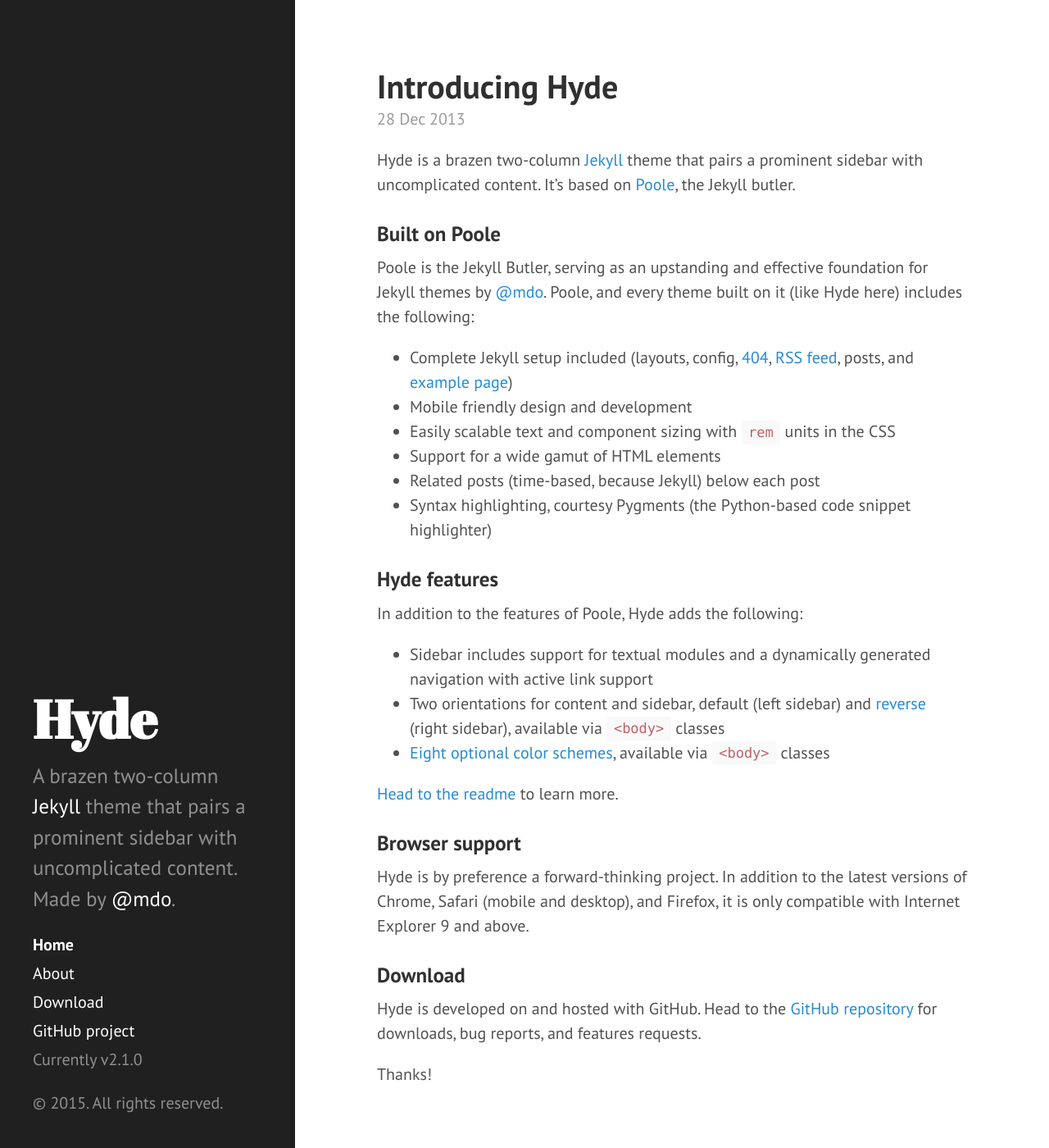
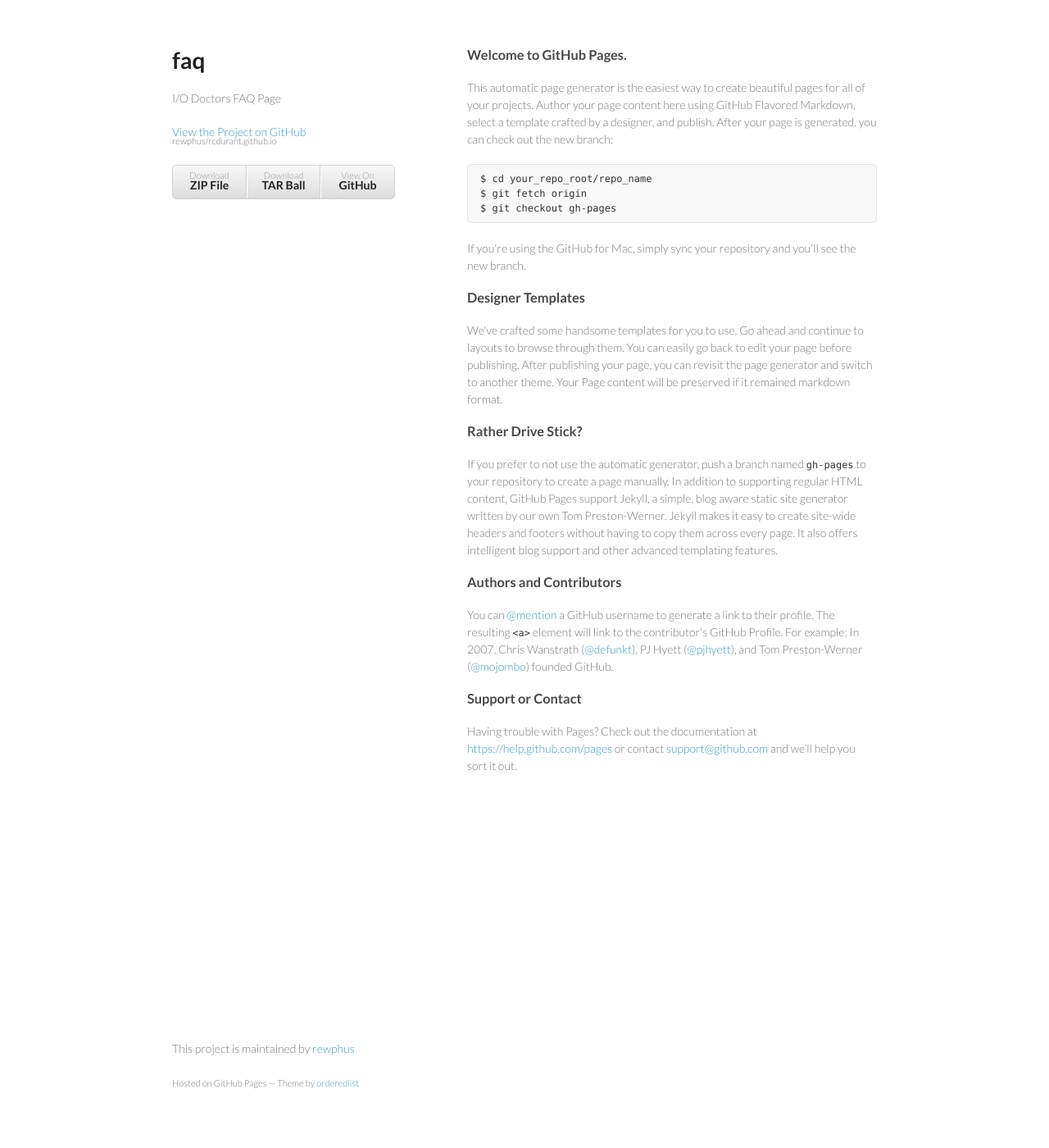
Before and after one commit to rewphus/faq, a Jekyll site: the page index.html, which Jekyll copies as it is, in a window 1280 px wide and 1400 px high. Shown: the whole window at 82% size. Built offline with Jekyll 4.4.1, drawn with Linux system fonts in a browser that asks for light colours; Markdown is read by kramdown in place of the engine named in the settings; the list of posts is cut into pages by our own code; some of the changed text lies outside the part shown.

Commit message:
Create gh-pages branch via GitHub

```diff
--- a/index.html
+++ b/index.html
@@ -1,37 +1,71 @@
----
-layout: default
-title: Home
----
+<!doctype html>
+<html>
+  <head>
+    <meta charset="utf-8">
+    <meta http-equiv="X-UA-Compatible" content="chrome=1">
+    <title>faq by rewphus</title>
 
-<div class="posts">
-  {% for post in paginator.posts %}
-  <div class="post">
-    <h1 class="post-title">
-      <a href="{{ post.url }}">
-        {{ post.title }}
-      </a>
-    </h1>
+    <link rel="stylesheet" href="stylesheets/styles.css">
+    <link rel="stylesheet" href="stylesheets/github-light.css">
+    <meta name="viewport" content="width=device-width, initial-scale=1, user-scalable=no">
+    <!--[if lt IE 9]>
+    <script src="//html5shiv.googlecode.com/svn/trunk/html5.js"></script>
+    <![endif]-->
+  </head>
+  <body>
+    <div class="wrapper">
+      <header>
+        <h1>faq</h1>
+        <p>I/O Doctors FAQ Page</p>
 
-    <span class="post-date">{{ post.date | date_to_string }}</span>
+        <p class="view"><a href="https://github.com/rewphus/rcdurant.github.io">View the Project on GitHub <small>rewphus/rcdurant.github.io</small></a></p>
 
-    {{ post.content }}
-  </div>
-  {% endfor %}
-</div>
 
-<div class="pagination">
-  {% if paginator.next_page %}
-    <a class="pagination-item older" href="{{ site.baseurl }}page{{paginator.next_page}}">Older</a>
-  {% else %}
-    <span class="pagination-item older">Older</span>
-  {% endif %}
-  {% if paginator.previous_page %}
-    {% if paginator.page == 2 %}
-      <a class="pagination-item newer" href="{{ site.baseurl }}">Newer</a>
-    {% else %}
-      <a class="pagination-item newer" href="{{ site.baseurl }}page{{paginator.previous_page}}">Newer</a>
-    {% endif %}
-  {% else %}
-    <span class="pagination-item newer">Newer</span>
-  {% endif %}
-</div>
+        <ul>
+          <li><a href="https://github.com/rewphus/rcdurant.github.io/zipball/master">Download <strong>ZIP File</strong></a></li>
+          <li><a href="https://github.com/rewphus/rcdurant.github.io/tarball/master">Download <strong>TAR Ball</strong></a></li>
+          <li><a href="https://github.com/rewphus/rcdurant.github.io">View On <strong>GitHub</strong></a></li>
+        </ul>
+      </header>
+      <section>
+        <h3>
+<a id="welcome-to-github-pages" class="anchor" href="#welcome-to-github-pages" aria-hidden="true"><span class="octicon octicon-link"></span></a>Welcome to GitHub Pages.</h3>
+
+<p>This automatic page generator is the easiest way to create beautiful pages for all of your projects. Author your page content here using GitHub Flavored Markdown, select a template crafted by a designer, and publish. After your page is generated, you can check out the new branch:</p>
+
+<pre><code>$ cd your_repo_root/repo_name
+$ git fetch origin
+$ git checkout gh-pages
+</code></pre>
+
+<p>If you're using the GitHub for Mac, simply sync your repository and you'll see the new branch.</p>
+
+<h3>
+<a id="designer-templates" class="anchor" href="#designer-templates" aria-hidden="true"><span class="octicon octicon-link"></span></a>Designer Templates</h3>
+
+<p>We've crafted some handsome templates for you to use. Go ahead and continue to layouts to browse through them. You can easily go back to edit your page before publishing. After publishing your page, you can revisit the page generator and switch to another theme. Your Page content will be preserved if it remained markdown format.</p>
+
+<h3>
+<a id="rather-drive-stick" class="anchor" href="#rather-drive-stick" aria-hidden="true"><span class="octicon octicon-link"></span></a>Rather Drive Stick?</h3>
+
+<p>If you prefer to not use the automatic generator, push a branch named <code>gh-pages</code> to your repository to create a page manually. In addition to supporting regular HTML content, GitHub Pages support Jekyll, a simple, blog aware static site generator written by our own Tom Preston-Werner. Jekyll makes it easy to create site-wide headers and footers without having to copy them across every page. It also offers intelligent blog support and other advanced templating features.</p>
+
+<h3>
+<a id="authors-and-contributors" class="anchor" href="#authors-and-contributors" aria-hidden="true"><span class="octicon octicon-link"></span></a>Authors and Contributors</h3>
+
+<p>You can <a href="https://github.com/blog/821" class="user-mention">@mention</a> a GitHub username to generate a link to their profile. The resulting <code>&lt;a&gt;</code> element will link to the contributor's GitHub Profile. For example: In 2007, Chris Wanstrath (<a href="https://github.com/defunkt" class="user-mention">@defunkt</a>), PJ Hyett (<a href="https://github.com/pjhyett" class="user-mention">@pjhyett</a>), and Tom Preston-Werner (<a href="https://github.com/mojombo" class="user-mention">@mojombo</a>) founded GitHub.</p>
+
+<h3>
+<a id="support-or-contact" class="anchor" href="#support-or-contact" aria-hidden="true"><span class="octicon octicon-link"></span></a>Support or Contact</h3>
+
+<p>Having trouble with Pages? Check out the documentation at <a href="https://help.github.com/pages">https://help.github.com/pages</a> or contact <a href="mailto:support@github.com">support@github.com</a> and we’ll help you sort it out.</p>
+      </section>
+      <footer>
+        <p>This project is maintained by <a href="https://github.com/rewphus">rewphus</a></p>
+        <p><small>Hosted on GitHub Pages &mdash; Theme by <a href="https://github.com/orderedlist">orderedlist</a></small></p>
+      </footer>
+    </div>
+    <script src="javascripts/scale.fix.js"></script>
+
+  </body>
+</html>
--- /dev/null
+++ b/javascripts/scale.fix.js
@@ -0,0 +1,17 @@
+var metas = document.getElementsByTagName('meta');
+var i;
+if (navigator.userAgent.match(/iPhone/i)) {
+  for (i=0; i<metas.length; i++) {
+    if (metas[i].name == "viewport") {
+      metas[i].content = "width=device-width, minimum-scale=1.0, maximum-scale=1.0";
+    }
+  }
+  document.addEventListener("gesturestart", gestureStart, false);
+}
+function gestureStart() {
+  for (i=0; i<metas.length; i++) {
+    if (metas[i].name == "viewport") {
+      metas[i].content = "width=device-width, minimum-scale=0.25, maximum-scale=1.6";
+    }
+  }
+}
--- /dev/null
+++ b/stylesheets/github-light.css
@@ -0,0 +1,115 @@
+/*
+   Copyright 2014 GitHub Inc.
+
+   Licensed under the Apache License, Version 2.0 (the "License");
+   you may not use this file except in compliance with the License.
+   You may obtain a copy of the License at
+
+       http://www.apache.org/licenses/LICENSE-2.0
+
+   Unless required by applicable law or agreed to in writing, software
+   distributed under the License is distributed on an "AS IS" BASIS,
+   WITHOUT WARRANTIES OR CONDITIONS OF ANY KIND, either express or implied.
+   See the License for the specific language governing permissions and
+   limitations under the License.
+
+*/
+
+.pl-c /* comment */ {
+  color: #969896;
+}
+
+.pl-c1      /* constant, markup.raw, meta.diff.header, meta.module-reference, meta.property-name, support, support.constant, support.variable, variable.other.constant */,
+.pl-s .pl-v /* string variable */ {
+  color: #0086b3;
+}
+
+.pl-e  /* entity */,
+.pl-en /* entity.name */ {
+  color: #795da3;
+}
+
+.pl-s .pl-s1 /* string source */,
+.pl-smi      /* storage.modifier.import, storage.modifier.package, storage.type.java, variable.other, variable.parameter.function */ {
+  color: #333;
+}
+
+.pl-ent /* entity.name.tag */ {
+  color: #63a35c;
+}
+
+.pl-k /* keyword, storage, storage.type */ {
+  color: #a71d5d;
+}
+
+.pl-pds              /* punctuation.definition.string, string.regexp.character-class */,
+.pl-s                /* string */,
+.pl-s .pl-pse .pl-s1 /* string punctuation.section.embedded source */,
+.pl-sr               /* string.regexp */,
+.pl-sr .pl-cce       /* string.regexp constant.character.escape */,
+.pl-sr .pl-sra       /* string.regexp string.regexp.arbitrary-repitition */,
+.pl-sr .pl-sre       /* string.regexp source.ruby.embedded */ {
+  color: #183691;
+}
+
+.pl-v /* variable */ {
+  color: #ed6a43;
+}
+
+.pl-id /* invalid.deprecated */ {
+  color: #b52a1d;
+}
+
+.pl-ii /* invalid.illegal */ {
+  background-color: #b52a1d;
+  color: #f8f8f8;
+}
+
+.pl-sr .pl-cce /* string.regexp constant.character.escape */ {
+  color: #63a35c;
+  font-weight: bold;
+}
+
+.pl-ml /* markup.list */ {
+  color: #693a17;
+}
+
+.pl-mh        /* markup.heading */,
+.pl-mh .pl-en /* markup.heading entity.name */,
+.pl-ms        /* meta.separator */ {
+  color: #1d3e81;
+  font-weight: bold;
+}
+
+.pl-mq /* markup.quote */ {
+  color: #008080;
+}
+
+.pl-mi /* markup.italic */ {
+  color: #333;
+  font-style: italic;
+}
+
+.pl-mb /* markup.bold */ {
+  color: #333;
+  font-weight: bold;
+}
+
+.pl-md /* markup.deleted, meta.diff.header.from-file */ {
+  background-color: #ffecec;
+  color: #bd2c00;
+}
+
+.pl-mi1 /* markup.inserted, meta.diff.header.to-file */ {
+  background-color: #eaffea;
+  color: #55a532;
+}
+
+.pl-mdr /* meta.diff.range */ {
+  color: #795da3;
+  font-weight: bold;
+}
+
+.pl-mo /* meta.output */ {
+  color: #1d3e81;
+}
--- /dev/null
+++ b/stylesheets/styles.css
@@ -0,0 +1,255 @@
+@import url(https://fonts.googleapis.com/css?family=Lato:300italic,700italic,300,700);
+
+body {
+  padding:50px;
+  font:14px/1.5 Lato, "Helvetica Neue", Helvetica, Arial, sans-serif;
+  color:#777;
+  font-weight:300;
+}
+
+h1, h2, h3, h4, h5, h6 {
+  color:#222;
+  margin:0 0 20px;
+}
+
+p, ul, ol, table, pre, dl {
+  margin:0 0 20px;
+}
+
+h1, h2, h3 {
+  line-height:1.1;
+}
+
+h1 {
+  font-size:28px;
+}
+
+h2 {
+  color:#393939;
+}
+
+h3, h4, h5, h6 {
+  color:#494949;
+}
+
+a {
+  color:#39c;
+  font-weight:400;
+  text-decoration:none;
+}
+
+a small {
+  font-size:11px;
+  color:#777;
+  margin-top:-0.6em;
+  display:block;
+}
+
+.wrapper {
+  width:860px;
+  margin:0 auto;
+}
+
+blockquote {
+  border-left:1px solid #e5e5e5;
+  margin:0;
+  padding:0 0 0 20px;
+  font-style:italic;
+}
+
+code, pre {
+  font-family:Monaco, Bitstream Vera Sans Mono, Lucida Console, Terminal;
+  color:#333;
+  font-size:12px;
+}
+
+pre {
+  padding:8px 15px;
+  background: #f8f8f8;
+  border-radius:5px;
+  border:1px solid #e5e5e5;
+  overflow-x: auto;
+}
+
+table {
+  width:100%;
+  border-collapse:collapse;
+}
+
+th, td {
+  text-align:left;
+  padding:5px 10px;
+  border-bottom:1px solid #e5e5e5;
+}
+
+dt {
+  color:#444;
+  font-weight:700;
+}
+
+th {
+  color:#444;
+}
+
+img {
+  max-width:100%;
+}
+
+header {
+  width:270px;
+  float:left;
+  position:fixed;
+}
+
+header ul {
+  list-style:none;
+  height:40px;
+
+  padding:0;
+
+  background: #eee;
+  background: -moz-linear-gradient(top, #f8f8f8 0%, #dddddd 100%);
+  background: -webkit-gradient(linear, left top, left bottom, color-stop(0%,#f8f8f8), color-stop(100%,#dddddd));
+  background: -webkit-linear-gradient(top, #f8f8f8 0%,#dddddd 100%);
+  background: -o-linear-gradient(top, #f8f8f8 0%,#dddddd 100%);
+  background: -ms-linear-gradient(top, #f8f8f8 0%,#dddddd 100%);
+  background: linear-gradient(top, #f8f8f8 0%,#dddddd 100%);
+
+  border-radius:5px;
+  border:1px solid #d2d2d2;
+  box-shadow:inset #fff 0 1px 0, inset rgba(0,0,0,0.03) 0 -1px 0;
+  width:270px;
+}
+
+header li {
+  width:89px;
+  float:left;
+  border-right:1px solid #d2d2d2;
+  height:40px;
+}
+
+header ul a {
+  line-height:1;
+  font-size:11px;
+  color:#999;
+  display:block;
+  text-align:center;
+  padding-top:6px;
+  height:40px;
+}
+
+strong {
+  color:#222;
+  font-weight:700;
+}
+
+header ul li + li {
+  width:88px;
+  border-left:1px solid #fff;
+}
+
+header ul li + li + li {
+  border-right:none;
+  width:89px;
+}
+
+header ul a strong {
+  font-size:14px;
+  display:block;
+  color:#222;
+}
+
+section {
+  width:500px;
+  float:right;
+  padding-bottom:50px;
+}
+
+small {
+  font-size:11px;
+}
+
+hr {
+  border:0;
+  background:#e5e5e5;
+  height:1px;
+  margin:0 0 20px;
+}
+
+footer {
+  width:270px;
+  float:left;
+  position:fixed;
+  bottom:50px;
+}
+
+@media print, screen and (max-width: 960px) {
+
+  div.wrapper {
+    width:auto;
+    margin:0;
+  }
+
+  header, section, footer {
+    float:none;
+    position:static;
+    width:auto;
+  }
+
+  header {
+    padding-right:320px;
+  }
+
+  section {
+    border:1px solid #e5e5e5;
+    border-width:1px 0;
+    padding:20px 0;
+    margin:0 0 20px;
+  }
+
+  header a small {
+    display:inline;
+  }
+
+  header ul {
+    position:absolute;
+    right:50px;
+    top:52px;
+  }
+}
+
+@media print, screen and (max-width: 720px) {
+  body {
+    word-wrap:break-word;
+  }
+
+  header {
+    padding:0;
+  }
+
+  header ul, header p.view {
+    position:static;
+  }
+
+  pre, code {
+    word-wrap:normal;
+  }
+}
+
+@media print, screen and (max-width: 480px) {
+  body {
+    padding:15px;
+  }
+
+  header ul {
+    display:none;
+  }
+}
+
+@media print {
+  body {
+    padding:0.4in;
+    font-size:12pt;
+    color:#444;
+  }
+}
```
Also changed, not shown: params.json (added, +1 -0 lines).
